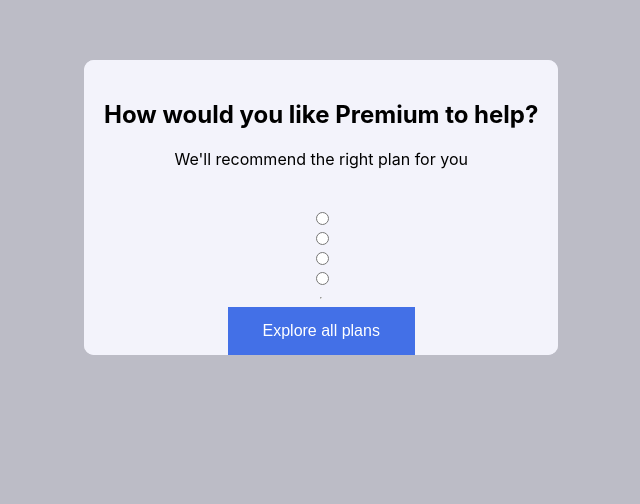
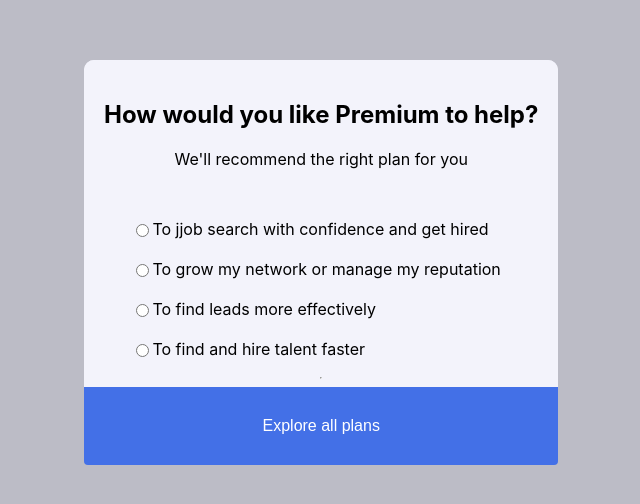
Before and after one commit to lautarodriguez7/questionary, a React (Create React App) app: page / in a window 1280 px wide. Shown: the part 148-652 px from the top of the page, without its empty margins (428-1068 px from the left). Built offline with nearby package versions, Linux system fonts and the light colour scheme.

Commit message:
create a property to options.jsx to write the options separately

```diff
--- a/src/App.css
+++ b/src/App.css
@@ -40,13 +40,25 @@
   align-items: center;
   }
 
+  .options {
+    margin: 10px 0px 10px 10%;
+    text-align: -webkit-left;
+    display: flex;
+    align-self: flex-start;
+  }
+
+.btn {
+  width: 100%;
+}
+
 .btn-explore {
   background-color: #4370E7;
+  width: 100%;
   border: none;
+  border-radius: 0 0 4px 4px;
   color: white;
-  padding: 15px 35px;
+  padding: 30px 35px;
   text-align: center;
   text-decoration: none;
-  display: flex;
   font-size: 16px;
 }
--- a/src/components/Button.jsx
+++ b/src/components/Button.jsx
@@ -2,7 +2,7 @@
 
 const button = () => {
     return (
-        <div>
+        <div className='btn'>
             <button
             className='btn-explore'
             >
--- a/src/components/Options.jsx
+++ b/src/components/Options.jsx
@@ -1,9 +1,9 @@
 import React from 'react'
 
-const options = () => {
+const options = (props) => {
     return (
-        <div>
-             <input type="radio" />
+        <div className='options'>
+             <input type="radio"/> {props.options}
         </div>
     )
 }
--- a/src/components/Title.jsx
+++ b/src/components/Title.jsx
@@ -3,8 +3,8 @@
 const Title = () => {
     return (
         <div className='title'>
-               <h2>How would  you like Premium to help?</h2>
-            <span>We'll recommend the right plan for you</span>
+                <h2>How would  you like Premium to help?</h2>
+                <span>We'll recommend the right plan for you</span>
         </div>
     )
 }
--- a/src/components/questionary.jsx
+++ b/src/components/questionary.jsx
@@ -8,10 +8,12 @@
         <div className='questionary'>
             <Title />
             <br />
-            <Options />
-            <Options />
-            <Options />
-            <Options />
+            <Options
+                options='To jjob search with confidence and get hired'
+            />
+            <Options options='To grow my network or manage my reputation'/>
+            <Options options='To find leads more effectively'/>
+            <Options options='To find and hire talent faster' />
             <hr />
             <Button />
         </div>
```
